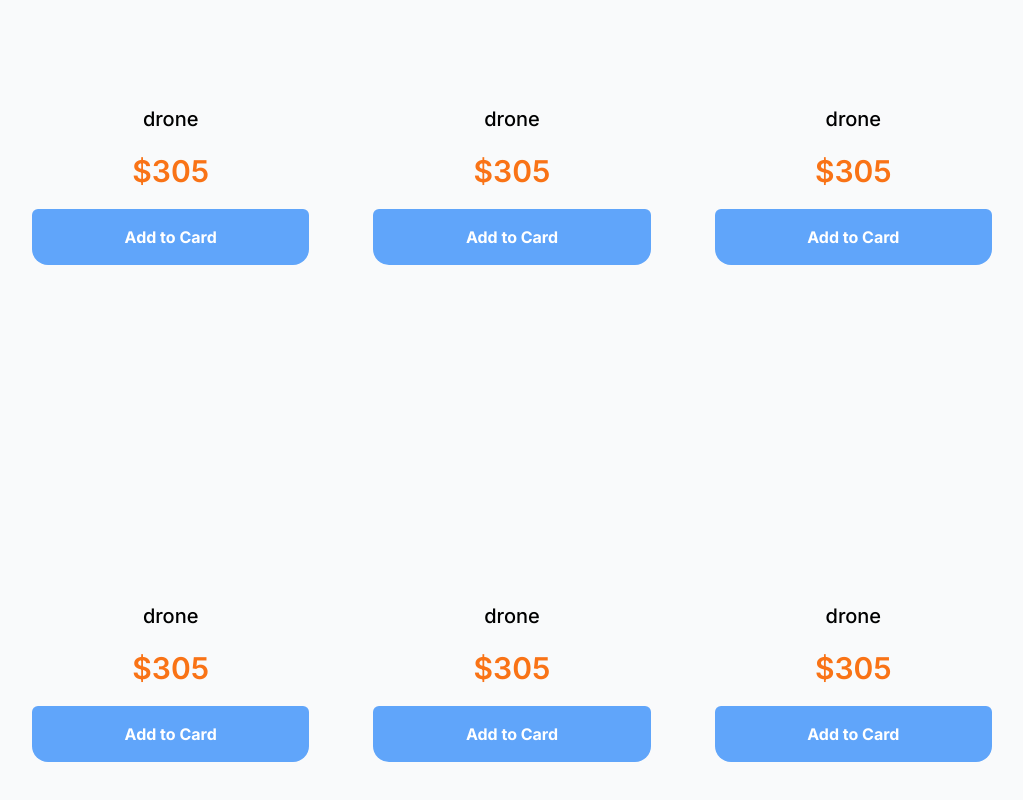
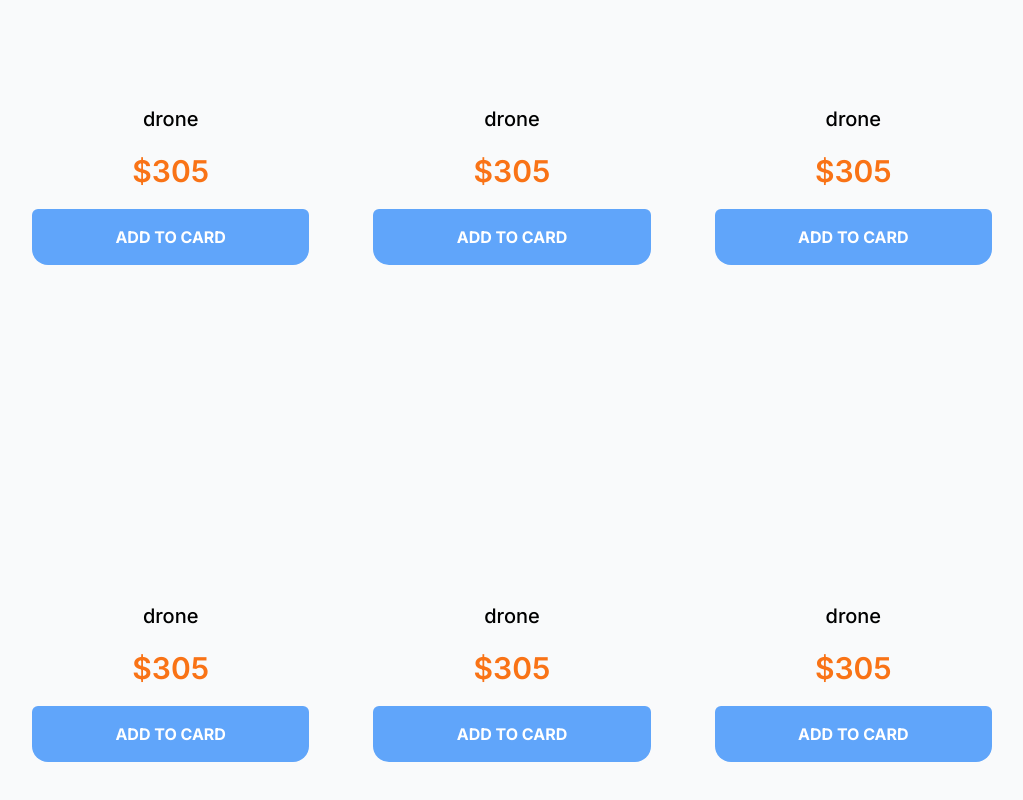
Before and after one commit to rakibulhasan933/power-tech-client, a Next.js app: page / in a window 1280 px wide. Shown: the part 1976-2776 px from the top of the page, without its empty margins (128-1151 px from the left). Built offline with nearby package versions, Linux system fonts and the light colour scheme.

Commit message:
[ADD] calling button uppercase

```diff
--- a/components/Products/page.js
+++ b/components/Products/page.js
@@ -24,7 +24,7 @@ function Products() {
 					<div className="flex flex-col items-center">
 						<h3 className="mb-5 text-xl font-medium ">drone</h3>
 						<h2 className="mb-5 text-3xl font-semibold text-orange-500 ">$305</h2>
-						<button className="w-full px-12 py-4 font-bold text-white bg-blue-400 rounded-b-2xl rounded-t-md">Add to Card</button>
+						<button className="w-full px-12 py-4 font-bold text-white uppercase bg-blue-400 rounded-b-2xl rounded-t-md">Add to Card</button>
 					</div>
 				</div>
 				<div className="flex flex-col justify-center ">
@@ -33,7 +33,7 @@ function Products() {
 					<div className="flex flex-col items-center">
 						<h3 className="mb-5 text-xl font-medium ">drone</h3>
 						<h2 className="mb-5 text-3xl font-semibold text-orange-500 ">$305</h2>
-						<button className="w-full px-12 py-4 font-bold text-white bg-blue-400 rounded-b-2xl rounded-t-md">Add to Card</button>
+						<button className="w-full px-12 py-4 font-bold text-white uppercase bg-blue-400 rounded-b-2xl rounded-t-md">Add to Card</button>
 					</div>
 				</div>
 				<div className="flex flex-col justify-center ">
@@ -42,7 +42,7 @@ function Products() {
 					<div className="flex flex-col items-center">
 						<h3 className="mb-5 text-xl font-medium ">drone</h3>
 						<h2 className="mb-5 text-3xl font-semibold text-orange-500 ">$305</h2>
-						<button className="w-full px-12 py-4 font-bold text-white bg-blue-400 rounded-b-2xl rounded-t-md">Add to Card</button>
+						<button className="w-full px-12 py-4 font-bold text-white uppercase bg-blue-400 rounded-b-2xl rounded-t-md">Add to Card</button>
 					</div>
 				</div>
 				<div className="flex flex-col justify-center ">
@@ -51,7 +51,7 @@ function Products() {
 					<div className="flex flex-col items-center">
 						<h3 className="mb-5 text-xl font-medium ">drone</h3>
 						<h2 className="mb-5 text-3xl font-semibold text-orange-500 ">$305</h2>
-						<button className="w-full px-12 py-4 font-bold text-white bg-blue-400 rounded-b-2xl rounded-t-md">Add to Card</button>
+						<button className="w-full px-12 py-4 font-bold text-white uppercase bg-blue-400 rounded-b-2xl rounded-t-md">Add to Card</button>
 					</div>
 				</div>
 				<div className="flex flex-col justify-center ">
@@ -60,7 +60,7 @@ function Products() {
 					<div className="flex flex-col items-center">
 						<h3 className="mb-5 text-xl font-medium ">drone</h3>
 						<h2 className="mb-5 text-3xl font-semibold text-orange-500 ">$305</h2>
-						<button className="w-full px-12 py-4 font-bold text-white bg-blue-400 rounded-b-2xl rounded-t-md">Add to Card</button>
+						<button className="w-full px-12 py-4 font-bold text-white uppercase bg-blue-400 rounded-b-2xl rounded-t-md">Add to Card</button>
 					</div>
 				</div>
 				<div className="flex flex-col justify-center ">
@@ -69,7 +69,7 @@ function Products() {
 					<div className="flex flex-col items-center">
 						<h3 className="mb-5 text-xl font-medium ">drone</h3>
 						<h2 className="mb-5 text-3xl font-semibold text-orange-500 ">$305</h2>
-						<button className="w-full px-12 py-4 font-bold text-white bg-blue-400 rounded-b-2xl rounded-t-md">Add to Card</button>
+						<button className="w-full px-12 py-4 font-bold text-white uppercase bg-blue-400 rounded-b-2xl rounded-t-md">Add to Card</button>
 					</div>
 				</div>
 			</div>
```
